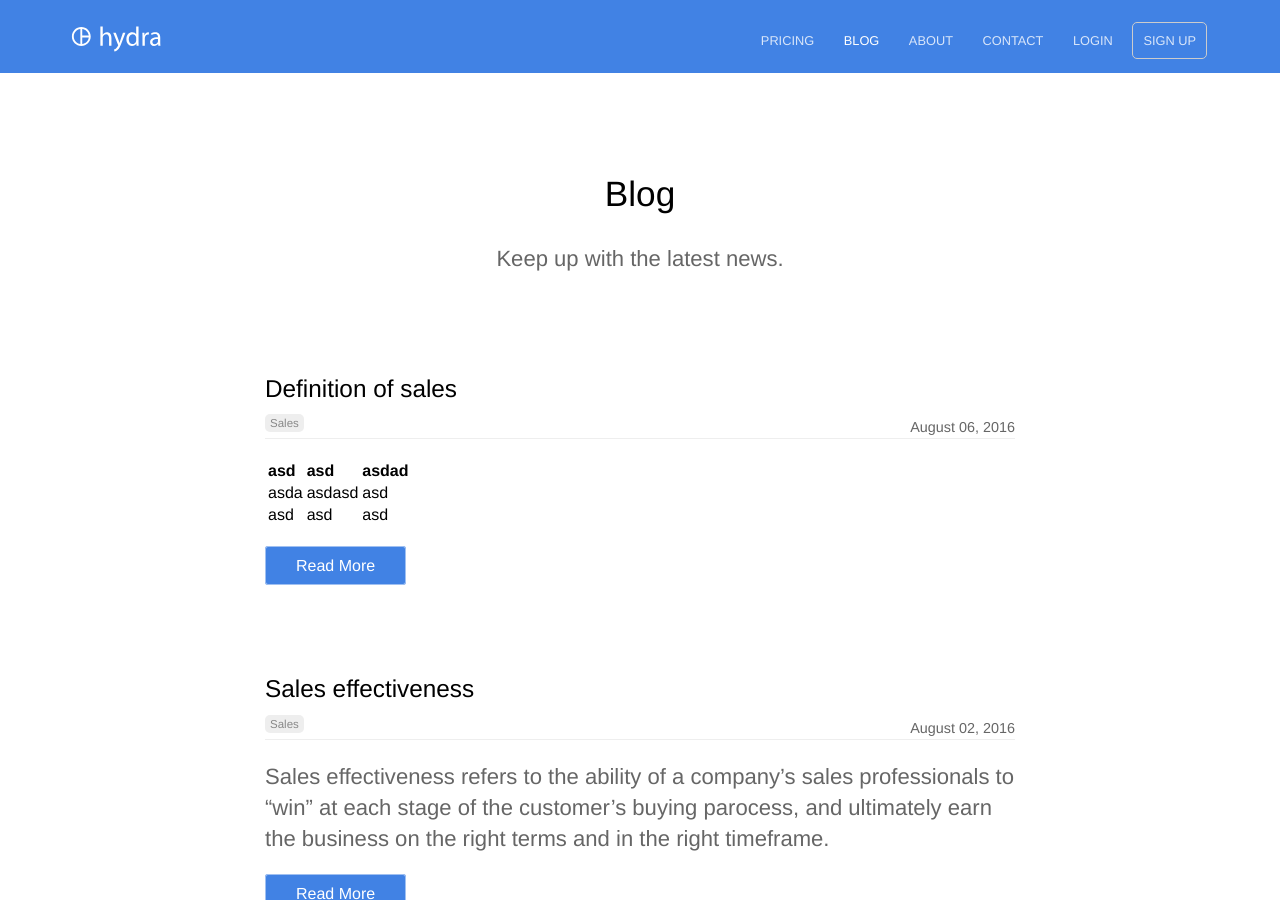
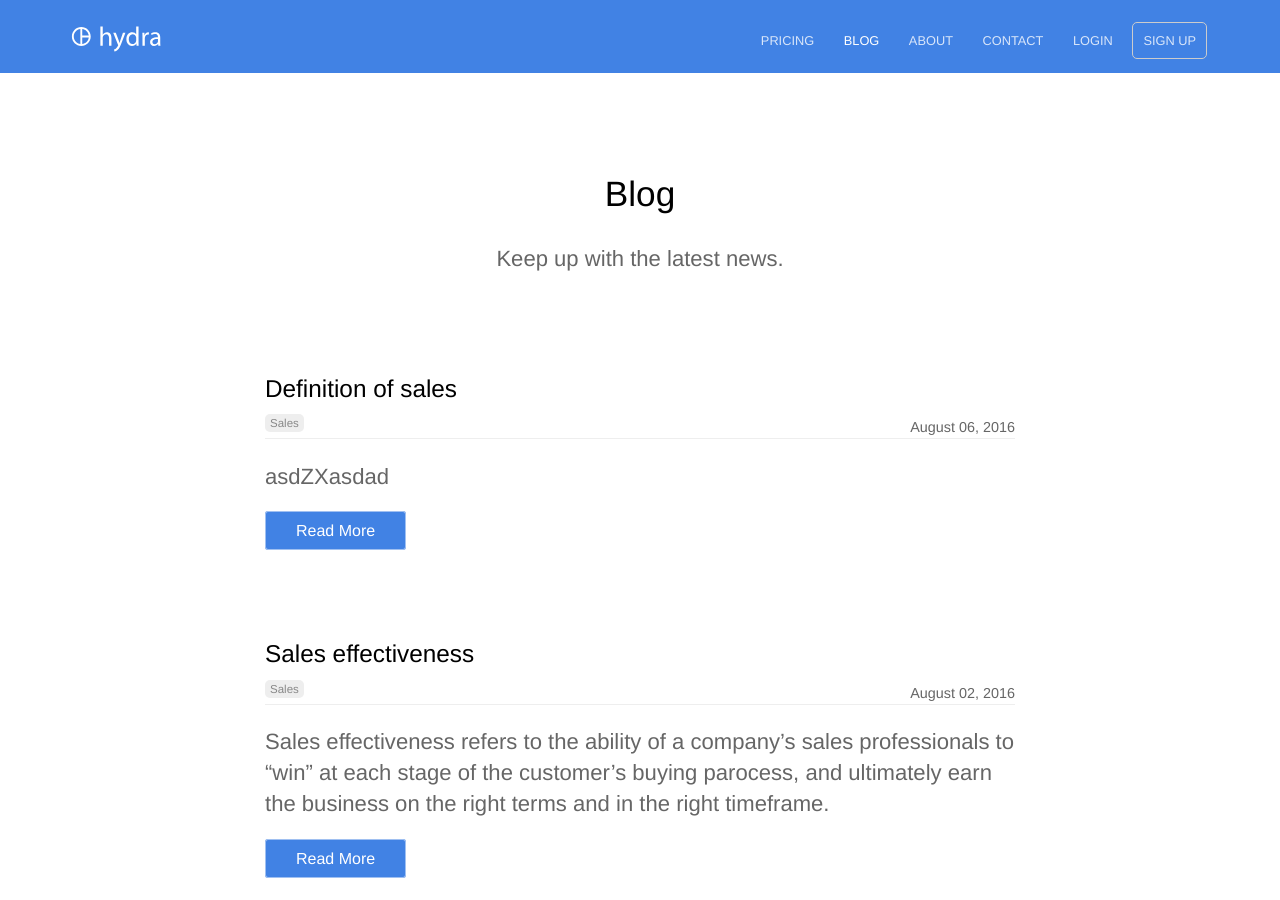
Before and after one commit to rycoll/Git-Sync-Test, a Jekyll site: the page built from blog/index.html, in a window 1280 px wide and 900 px high. Built offline with Jekyll 4.4.1, drawn with Linux system fonts in a browser that asks for light colours; the list of posts is cut into pages by our own code.

Commit message:
Updated 1 file via CloudCannon.

```diff
--- a/_posts/2016-08-06-definition-of-sales.md
+++ b/_posts/2016-08-06-definition-of-sales.md
@@ -1,12 +1,14 @@
 ---
-date: 2016-08-06
+date: 2016-08-06 00:00:00
 title: Definition of sales
 categories:
   - sales
 author_staff_member: james
 ---
 
-| asd | asd | asdad |
-| --- | --- | --- |
-| asda | asdasd | asd |
-| asd | asd | asd |
+
+asdZXasdad
+
+| my | table |
+|--- | --- |
+| is | cool |
```
